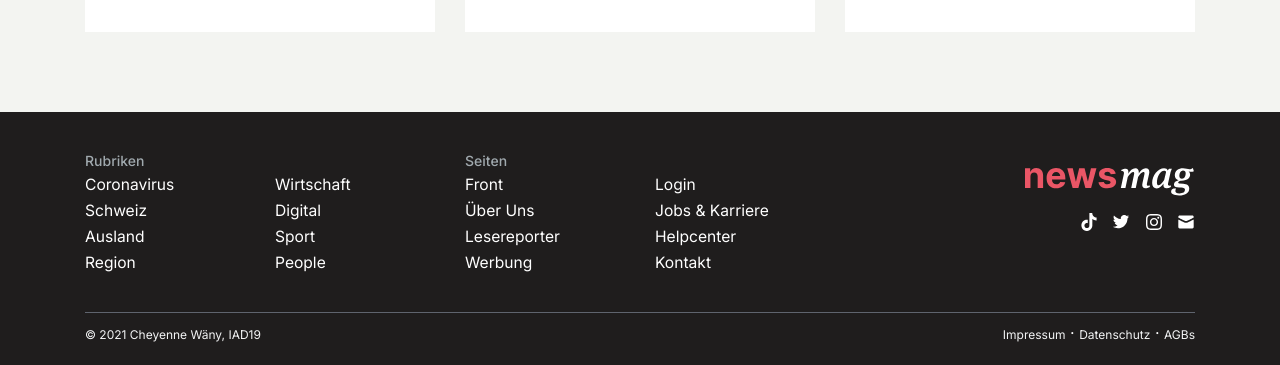
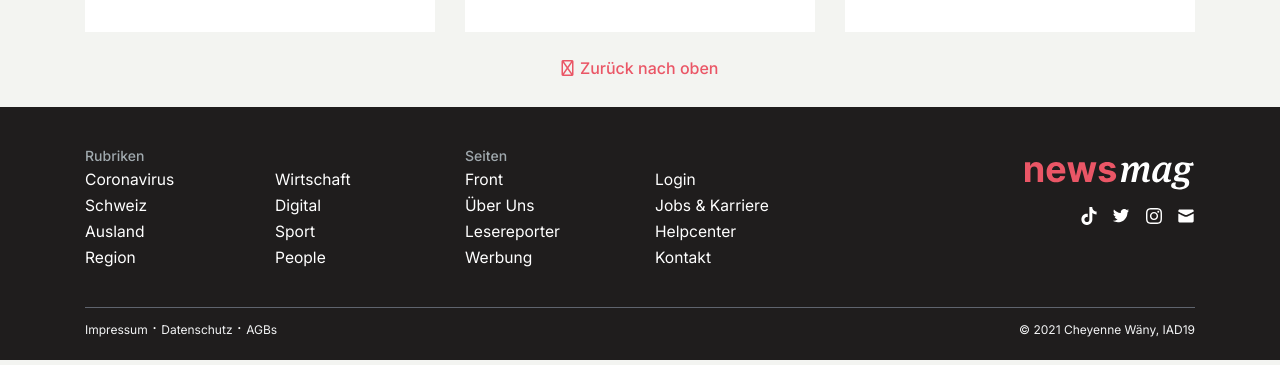
Before and after one commit to cwaeny/LAB.newsportal, a plain HTML site: page docs/index.html in a window 1280 px wide. Shown: the part 8003-8368 px from the top of the page. Drawn offline with nearby package versions, Linux system fonts and the light colour scheme; a web font is replaced by a local one.

Commit message:
footer sets

```diff
--- a/docs/index.html
+++ b/docs/index.html
@@ -1029,6 +1029,16 @@
 </div>
 </div>
 
+<div class="container">
+  <div class="row">
+    <div class="col-lg-12">
+      <div class="totop">
+        <a class="totop-link" href="#top-news"><i class="far fa-long-arrow-up"></i>Zurück nach oben<a>
+      </div>
+    </div>
+  </div>
+</div>
+
 
 <div id="footer">
   <div class="footer-wrap">
@@ -1075,7 +1085,7 @@
             <img src="img/logo-neg.svg" class="f-logo">
           </a>
           <div class="socialmedia">
-            <a class="sm-icon" href="#" target="_blank">
+            <a class="nm sm-icon" href="#" target="_blank">
               <svg  viewBox="0 0 18 18" version="1.1" xmlns="http://www.w3.org/2000/svg" xmlns:xlink="http://www.w3.org/1999/xlink">
                 <g id="Tiktok" stroke="none" stroke-width="1" fill="none" fill-rule="evenodd">
                   <path d="M9.38545455,0.015 C10.3381818,0 11.2836364,0.0075 12.2290909,0 C12.2872727,1.1475 12.6872727,2.3175 13.5018182,3.1275 C14.3163636,3.96 15.4654545,4.3425 16.5854545,4.47 L16.5854545,7.4925 C15.5381818,7.455 14.4836364,7.23 13.5309091,6.765 C13.1163636,6.57 12.7309091,6.3225 12.3527273,6.0675 C12.3454545,8.2575 12.36,10.4475 12.3381818,12.63 C12.28,13.68 11.9454545,14.7225 11.3563636,15.585 C10.4036364,17.025 8.75272727,17.9625 7.05818182,17.9925 C6.01818182,18.0525 4.97818182,17.76 4.09090909,17.22 C2.62181818,16.3275 1.58909091,14.6925 1.43636364,12.9375 C1.42181818,12.5625 1.41454545,12.1875 1.42909091,11.82 C1.56,10.395 2.24363636,9.03 3.30545455,8.1 C4.51272727,7.02 6.2,6.5025 7.77818182,6.81 C7.79272727,7.92 7.74909091,9.03 7.74909091,10.14 C7.02909091,9.9 6.18545455,9.9675 5.55272727,10.4175 C5.09454545,10.725 4.74545455,11.1975 4.56363636,11.73 C4.41090909,12.1125 4.45454545,12.5325 4.46181818,12.9375 C4.63636364,14.1675 5.78545455,15.2025 7.00727273,15.09 C7.82181818,15.0825 8.6,14.595 9.02181818,13.8825 C9.16,13.635 9.31272727,13.38 9.32,13.0875 C9.39272727,11.745 9.36363636,10.41 9.37090909,9.0675 C9.37818182,6.045 9.36363636,3.03 9.38545455,0.015 Z" id="Path" fill="#FFFFFF" fill-rule="nonzero"></path>
@@ -1109,11 +1119,11 @@
       </div>
       <div class="sitecopy">
         <div class="row">
-          <div class="col-lg-6 col-md-12 col-sm-12 col-12">
-            <span class="footercopy">© 2021 Cheyenne Wäny, IAD19</span>
+          <div class="col-lg-6 col-md-12 col-sm-12 col-12" style="color: white;">
+            <a class="footermenu">Impressum</a> · <a class="footermenu">Datenschutz</a> · <a class="footermenu">AGBs</a>
           </div>
           <div class="col-lg-6 col-md-12 col-sm-12 col-12 rightfoot">
-            <a class="footermenu">Impressum</a> · <a class="footermenu">Datenschutz</a> · <a class="footermenu">AGBs</a>
+            <span class="footercopy">© 2021 Cheyenne Wäny, IAD19</span>
           </div>
         </div>
       </div>
--- a/docs/styles/main.css
+++ b/docs/styles/main.css
@@ -481,6 +481,28 @@ img.adfix {
 
 /*  ––– Teaser Styles –––  */
 
+.totop {
+  text-align: center;
+  padding-top: 3vh;
+}
+
+.totop-link {
+  font-family: 'Inter', sans-serif;
+  font-weight: 500;
+  font-size: 1rem;
+  color: #ea5666;
+  text-align: center;
+}
+
+.totop-link:hover {
+  font-family: 'Inter', sans-serif;
+  font-weight: 500;
+  font-size: 1rem;
+  color: #ea5666;
+  text-align: center;
+  text-decoration: none;
+}
+
 .kolbord {
   border-bottom: 5px solid #4AC5B6;
 }
@@ -763,20 +785,17 @@ i {
  /*  ––– FOOTER Styles –––  */
 
  #footer {
-   margin-top: 4vh;
+   margin-top: 3vh;
  }
 
  @media (min-width: 992px){
    #footer {
-     margin-top: 10vh;
+     margin-top: 3vh;
    }
  }
 
  .footer-wrap {
    background: #1F1D1D;
-   padding-top: 2.25rem;
-   padding-right: 1.4375rem;
-   padding-left: 1.4375rem;
  }
 
 @media (min-width: 992px){
@@ -804,13 +823,21 @@ i {
     cursor: pointer;
   }
 
+  a.footermenu, .footercopy {
+    font-family: 'Inter', sans-serif;
+    font-weight: 400;
+    font-size: 1rem;
+    color: #F3F4F5;
+  }
+
+@media (min-width: 992px){
  a.footermenu, .footercopy {
    font-family: 'Inter', sans-serif;
    font-weight: 400;
    font-size: 0.75rem;
    color: #F3F4F5;
-
  }
+}
 
   a.footermenu:hover {
     color: #ea5666;
@@ -822,12 +849,14 @@ i {
   .rightfoot {
     text-align: left;
     color: white;
+    margin-top: 0.75rem;
   }
 
 @media (min-width: 992px){
  .rightfoot {
    text-align: right;
    color: white;
+   margin-top: 0;
  }
 }
 
@@ -849,7 +878,6 @@ i {
 }
 
 .socialmedia {
-  margin-top: 1rem;
   margin-bottom: 2rem;
 }
 
@@ -857,6 +885,10 @@ i {
 .socialmedia {
   margin-top: 0.8rem;
 }
+}
+
+.nm {
+  margin-left: 0!important;
 }
 
 .sm-icon {
```
